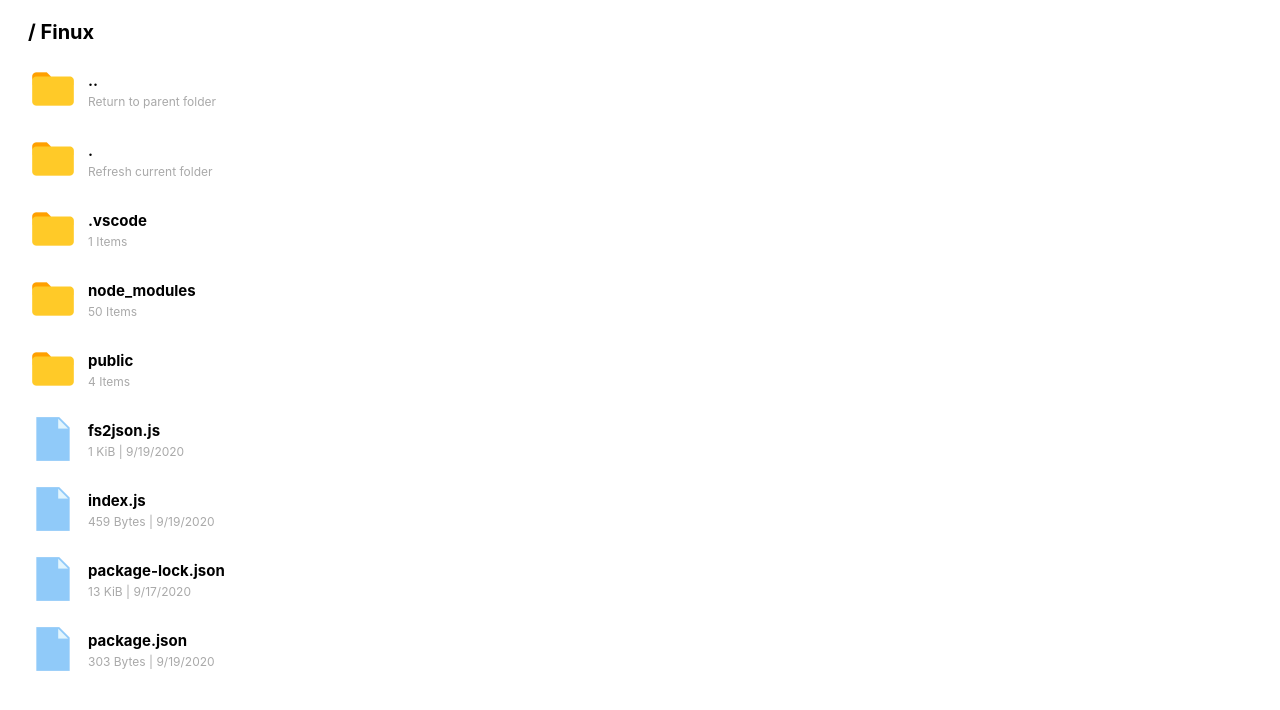
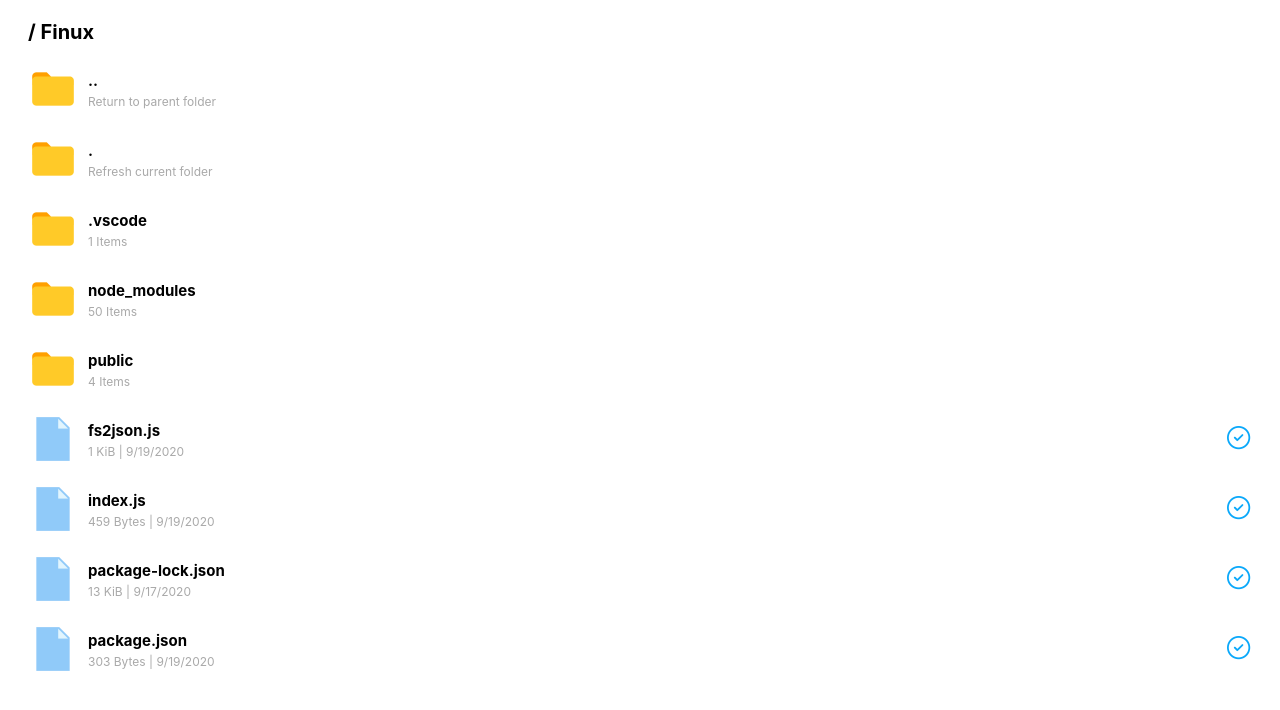
Before and after one commit to OrangeX4/Orangex-UI, a React (Create React App) app: page / in a window 1280 px wide. Shown: the top 710 px of the page. Built offline with nearby package versions, Linux system fonts and the light colour scheme; no server answers.

Commit message:
Add select

```diff
--- a/src/App.tsx
+++ b/src/App.tsx
@@ -37,7 +37,7 @@ function App() {
       <Item onClick={() => { forward(state.current + '/..') }} name='..' description='Return to parent folder' icon='folder' />
       <Item onClick={() => { forward(state.current + '/.') }} name='.' description='Refresh current folder' icon='folder' />
       {state.dirs.map((dir) => <Item onClick={() => { forward(state.current + '/' + dir.name) }} name={dir.name} description={dir.items + ' Items'} icon='folder' key={dir.name} />)}
-      {state.files.map((file) => <Item name={file.name} description={file.showSize + ' | ' + file.lastTime} icon='file' key={file.name} />)}
+      {state.files.map((file) => <Item isSelect={true} name={file.name} description={file.showSize + ' | ' + file.lastTime} icon='file' key={file.name} />)}
     </div>
   );
 }
--- a/src/components/Item.tsx
+++ b/src/components/Item.tsx
@@ -2,11 +2,13 @@ import React from 'react'
 import '../css/Item.css'
 import folderImg from '../assets/folder.png'
 import fileImg from '../assets/file.png'
+import selectPng from '../assets/select.png'
 
 interface Props {
     name: string;
     description: string;
     icon: string;
+    isSelect?: boolean;
     onClick?: ((event: React.MouseEvent<HTMLDivElement, MouseEvent>) => void) | undefined
 }
 
@@ -25,13 +27,14 @@ function Item(props: Props) {
 
     return (
         <div onClick={props.onClick}>
-            <div className="root">
-                <img src={selectImg(props.icon)} alt={props.icon} />
-                <div className="text">
-                    <span className="name">{props.name}</span>
+            <div className="item-root">
+                <img className="item-icon" src={selectImg(props.icon)} alt={props.icon} />
+                <div className="item-text">
+                    <span className="item-name">{props.name}</span>
                     <br />
-                    <span className="description">{props.description}</span>
+                    <span className="item-description">{props.description}</span>
                 </div>
+                {props.isSelect?<img className="item-select" src={selectPng} alt="select" />:null}
             </div>
         </div>
     )
--- a/src/css/Item.css
+++ b/src/css/Item.css
@@ -1,18 +1,20 @@
-.root {
+.item-root {
     vertical-align: middle;
     height: 70px;
 }
 
-.text {
+.item-text {
     padding-top: 6px;
     overflow: hidden;
     /*文本不会换行*/
     white-space: nowrap;
     /*当文本溢出包含元素时，以省略号表示超出的文本*/
     text-overflow: ellipsis;
+    float: left;
+    /* display:inline-bolck; */
 }
 
-.name {
+.item-name {
     font-size: 15px;
     font-weight: bold;
     padding-left: 10px;
@@ -21,16 +23,24 @@
 
 }
 
-.description {
+.item-description {
     font-size: 12px;
     color: #A9A9A9;
     padding-left: 10px;
     height: 12px;
 }
 
-img {
+.item-icon {
+    float: left;
     padding-left: 20px;
-    float: left;
     width: 50px;
     height: 50px;
 }
+
+.item-select {
+    float: right;
+    padding-right: 20px;
+    padding-top: 12px;
+    width: 25px;
+    height: 25px;
+}
```
Also changed, not shown: src/assets/select.png (added).
